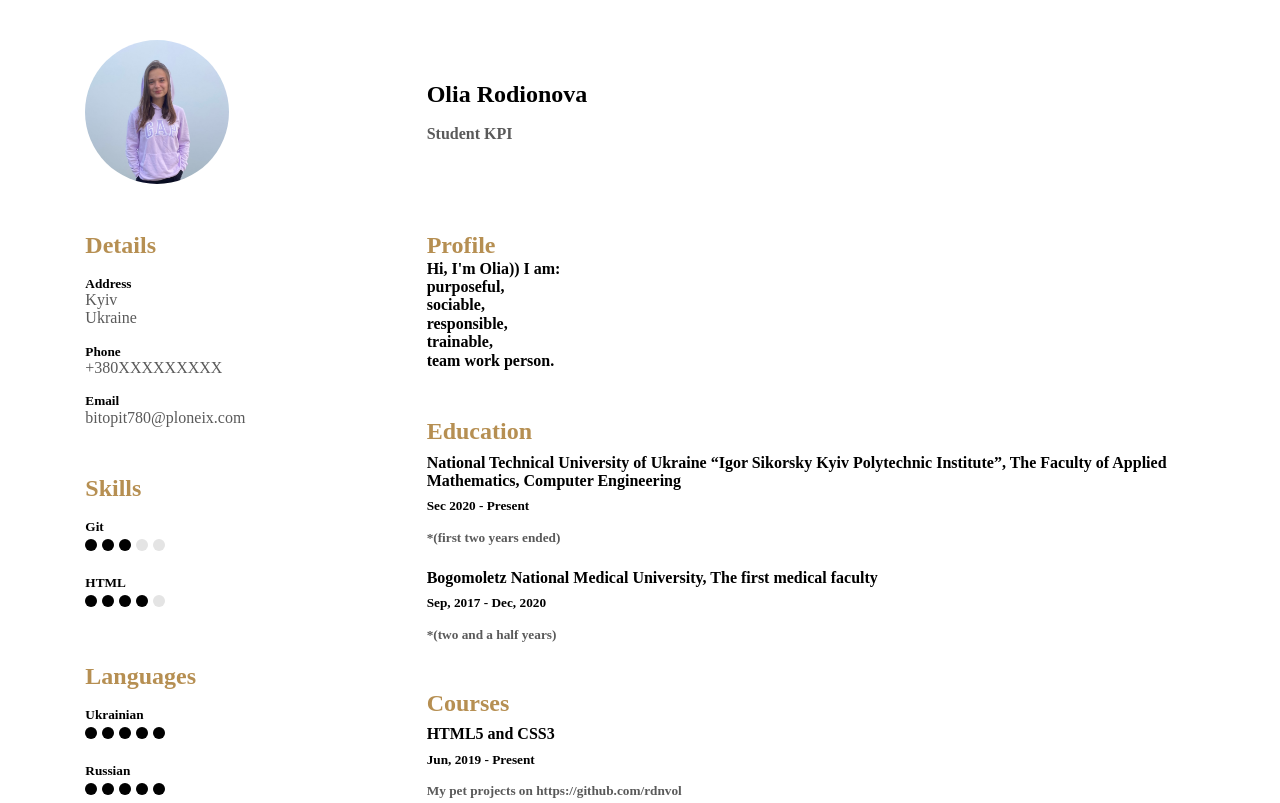
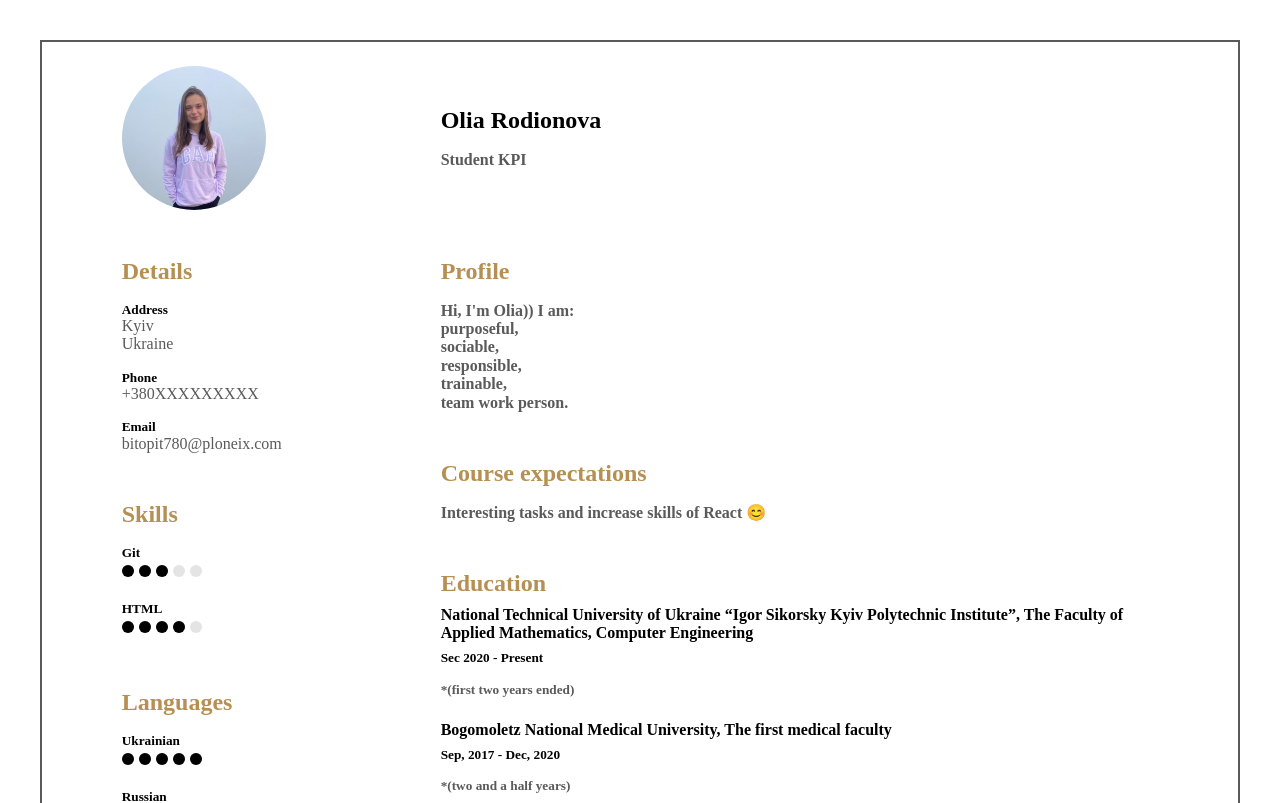
Before and after one commit to rdnvol/web-apps, a React (Create React App) app: page / in a window 1280 px wide. Shown: the top 803 px of the page. Built offline with nearby package versions, Linux system fonts and the light colour scheme.

Commit message:
files cleaned up

```diff
--- a/src/App.css
+++ b/src/App.css
@@ -1,8 +1,9 @@
 
 
 .App {
-  margin-top: 5vh;
-  margin-bottom: 5vh;
+  max-width: 1200px;
+  margin : 5vh auto;
   display: grid;
   grid-template-columns: 1fr 3fr 1fr 9fr 1fr;
+  border: 2px solid #5a5a5a;
 }
--- a/src/App.js
+++ b/src/App.js
@@ -5,13 +5,11 @@ import skills from "./sources/source.json";
 import info from "./sources/personalInfo.json";
 
 function App() {
-    console.log(info);
   return (
     <div className="App">
 
         <LeftBar skills={skills}/>
         <RightBar info={info}/>
-        {/*<RightBar />*/}
     </div>
   );
 }
--- a/src/components/DetailsItem.jsx
+++ b/src/components/DetailsItem.jsx
@@ -6,13 +6,13 @@ const DetailsItem = ({detail}) => {
         <div className={classes.skill__item}>
             <h2 className={classes.skill__title}>{detail.title}</h2>
             <ol>
-                {detail.info.map(content => {
+                {detail.info.map((content, infoIndex) => {
                     return(
-                        <li className={classes.skill__content}>
+                        <li key={infoIndex} className={classes.skill__content}>
                             <h5 className={classes.skill__content__title}>{content.title}</h5>
                             <ul>
-                                {content.content.map(item => {
-                                    return <li className={classes.skill__content__text}>{item}</li>
+                                {content.content.map((item, contentIndex) => {
+                                    return <li key={contentIndex} className={classes.skill__content__text}>{item}</li>
                                 })}
                             </ul>
                             {}
--- a/src/components/EducationItem.jsx
+++ b/src/components/EducationItem.jsx
@@ -2,7 +2,6 @@ import React from 'react';
 import classes from './components.module.css';
 
 const EducationItem = ({item}) => {
-
     return (
         <div className={classes.education__item}>
             <h4 className={classes.education__main__info} dangerouslySetInnerHTML={{__html:item.mainInfo.replace(/\n/g, "<br />")}}/>
--- a/src/components/LeftBar.jsx
+++ b/src/components/LeftBar.jsx
@@ -13,7 +13,6 @@ const LeftBar = ({skills}) => {
                 </div>
 
             </div>
-
             {skills.map((item, index) => {
                 switch(item.id)
                 {
--- a/src/components/ProfileItem.jsx
+++ b/src/components/ProfileItem.jsx
@@ -2,12 +2,10 @@ import React from 'react';
 import classes from "./components.module.css";
 
 const ProfileItem = ({profile}) => {
-    // console.log(profile);
     return (
         <div className={classes.skill__item}>
             <h2 className={classes.skill__title}>{profile.title}</h2>
-            <h4 dangerouslySetInnerHTML={{__html:profile.mainInfo.replace(/\n/g, "<br />")}}/>
-
+            <h4 className={classes.profile__info} dangerouslySetInnerHTML={{__html:profile.mainInfo.replace(/\n/g, "<br />")}}/>
         </div>
     );
 };
--- a/src/components/RightBar.jsx
+++ b/src/components/RightBar.jsx
@@ -15,7 +15,7 @@ const RightBar = ({info}) => {
             </div>
 
             {info.map((item, index) => {
-                console.log(item)
+                // eslint-disable-next-line default-case
                 switch(item.id)
                 {
                     case "profile":
--- a/src/components/SkillItem.jsx
+++ b/src/components/SkillItem.jsx
@@ -2,27 +2,22 @@ import React from 'react';
 import classes from './components.module.css';
 
 const SkillItem = ({skill}) => {
-
-
     return (
         <div className={classes.skill__item}>
             <h2 className={classes.skill__title}>{skill.title}</h2>
             <ul>
-                {skill.content.map(content => {
+                {skill.content.map((content, index) => {
                     return(
-                        <li className={classes.skill__content}>
+                        <li key={index} className={classes.skill__content}>
                             <h5>{content.title}</h5>
                             <div className={classes.point__holder1} >
                                 {
-
-                                    [...Array(5)].map(() => <div className={classes.point1}></div>)
+                                    [...Array(5)].map((_, index) => <div key={index} className={classes.point1}/>)
                                 }
 
                             <div className={classes.point__holder} >
                                 {
-
-                                    [...Array(content.point)].map(() => <div className={classes.point}></div>)
-                                    // ('<div className={classes.point}></div>').repeat(content.points)
+                                    [...Array(content.point)].map((_, index) => <div key={index} className={classes.point}/>)
                                 }
                             </div>
                             </div>
--- a/src/components/components.module.css
+++ b/src/components/components.module.css
@@ -58,6 +58,7 @@
 .skill__content__title {
   margin-top: 2vh;
 }
+
 .user__img__holder {
   height: 18vh;
   width: 18vh;
@@ -66,6 +67,7 @@
   overflow: hidden;
   background-size: cover;
 }
+
 .user__img {
   display: block;
   position: absolute;
@@ -80,12 +82,17 @@
   height: 18vh;
   display: flex;
   align-items: center;
-
+  margin-top: 3vh;
 }
 
 .position {
   margin-top: 2vh;
   color: #5a5a5a;
+}
+
+.profile__info {
+  color: #5a5a5a;
+  margin-top: 2vh;
 }
 
 .education__item {
--- a/src/components/components.module.scss
+++ b/src/components/components.module.scss
@@ -13,7 +13,7 @@ $color-text: #5a5a5a;
 
 .rightBar {
   grid-column-start: 4;
-  grid-column-end: 9;
+  grid-column-end: 5;
 }
 
 .skill__item {
@@ -42,6 +42,7 @@ $color-text: #5a5a5a;
   flex-direction: row;
   height: 20px;
 }
+
 .point1 {
   margin-right: 5px;
   width: 12px;
@@ -62,12 +63,40 @@ $color-text: #5a5a5a;
   margin-top: 2vh;
 }
 
-.logo__img {
+.user__img__holder {
+  height: 18vh;
+  width: 18vh;
   border-radius: 50%;
+  position: relative;
+  overflow: hidden;
+  background-size: cover;
+}
+
+.user__img {
+  display: block;
+  position: absolute;
+  width: 100%;
+  background-size: cover;
+  top: 50%;
+  left: 50%;
+  transform: translate3d(-50%, -50%, 0);
 }
 
 .header {
   height: 18vh;
+  display: flex;
+  align-items: center;
+  margin-top: 3vh;
+}
+
+.position {
+  margin-top: 2vh;
+  color: #5a5a5a;
+}
+
+.profile__info {
+  color: $color-text;
+  margin-top: 2vh;
 }
 
 .education__item {
--- a/src/sources/personalInfo.json
+++ b/src/sources/personalInfo.json
@@ -3,6 +3,11 @@
     "id": "profile",
     "title": "Profile",
     "mainInfo": "Hi, I'm Olia)) I am: \r\npurposeful,\nsociable,\nresponsible,\ntrainable,\nteam work person."
+  },
+  {
+    "id": "profile",
+    "title": "Сourse expectations",
+    "mainInfo": "Interesting tasks and increase skills of React  \uD83D\uDE0A"
   },
   {
     "id": "info",
@@ -19,7 +24,6 @@
         "terms": "Sep, 2017  - Dec, 2020"
       }
     ]
-
   },
   {
     "id": "info",
```
Also changed, not shown: 1 other file (tests, documents, lock files or other folders).
